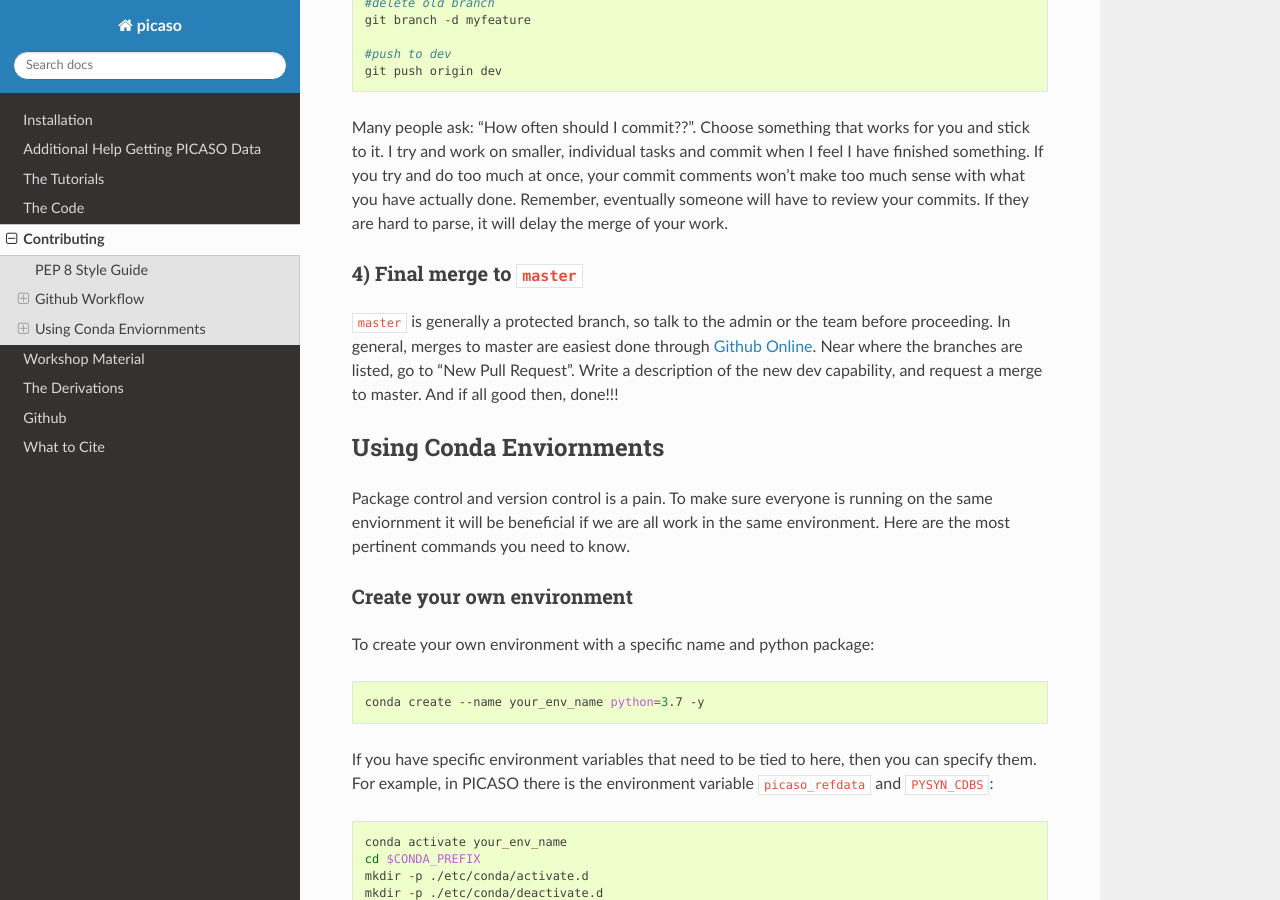
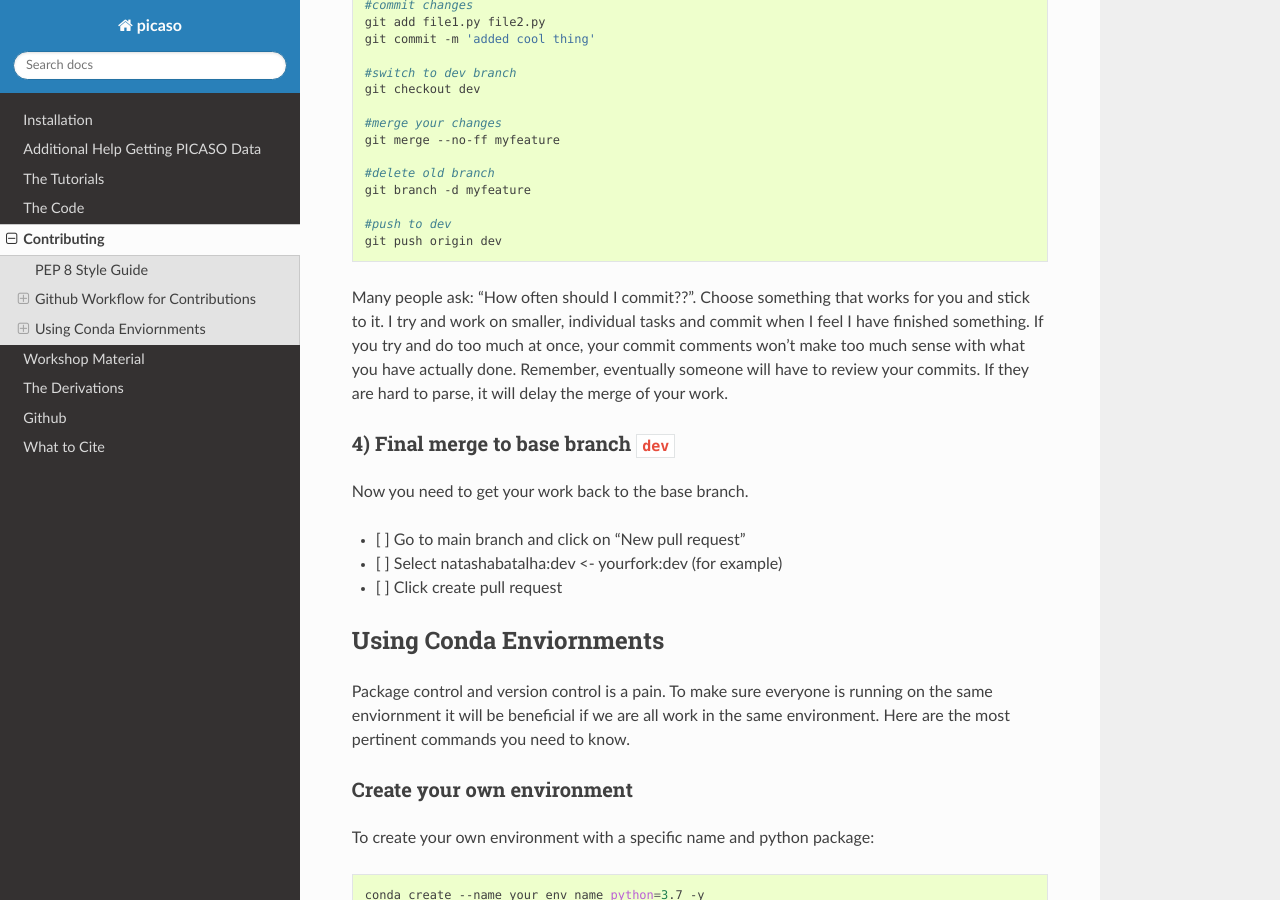
Before and after one commit to natashabatalha/picaso, a Sphinx documentation site: the page built from docs/contribution.rst, in a window 1280 px wide and 900 px high, scrolled down 2783 px. Built offline with Sphinx 7.4.7 and the Read the Docs theme 3.1.0, drawn with Linux system fonts in a browser that asks for light colours; pages that are not in the unit, such as notebooks, are missing from menus; the version number is read from the project's files by our own code; some of the changed text lies outside the part shown.

Commit message:
add instructions for creating a forked repository in #233

```diff
--- a/docs/contribution.rst
+++ b/docs/contribution.rst
@@ -61,19 +61,26 @@
 	gama  = (g1-lamda)/g2							  #eqn 22
 
 
-Github Workflow
----------------
+Github Workflow for Contributions
+---------------------------------
 
 Before contributing, consider submitting an issue request. Sometimes we may already be aware of an issue and can help you fix something faster.
 
-1) Clone the repository
+1) Fork the repository
+^^^^^^^^^^^^^^^^^^^^^^
+- [ ] Go to https://github.com/natashabatalha/picaso
+- [ ] Click "Fork" on the main page.
+- [ ] Name your forked repository
+- [ ] (Recommended): Uncheck "Copy the master branch only" to get all PICASO branches
+
+2) Clone the repository
 ^^^^^^^^^^^^^^^^^^^^^^^
 
-Clone the repository that you are interested in working on.
+Go to your forked repository page and clone it:
 
 .. code-block:: bash
 
-	git clone https://github.com/natashabatalha/picaso.git
+	git clone https://github.com/YOURACCOUNT/picaso.git
 
 This will download a copy of the code to your computer. You will automatically be in the ``master`` branch upon downloading. You can track the dev branch like so:
 
@@ -123,9 +130,13 @@
 
 Many people ask: "How often should I commit??". Choose something that works for you and stick to it. I try and work on smaller, individual tasks and commit when I feel I have finished something. If you try and do too much at once, your commit comments won't make too much sense with what you have actually done. Remember, eventually someone will have to review your commits. If they are hard to parse, it will delay the merge of your work.
 
-4) Final merge to ``master``
-^^^^^^^^^^^^^^^^^^^^^^^^^^^^
-``master`` is generally a protected branch, so talk to the admin or the team before proceeding. In general, merges to master are easiest done through `Github Online <https://github.com/natashabatalha/picaso>`_. Near where the branches are listed, go to "New Pull Request". Write a description of the new dev capability, and request a merge to master. And if all good then, done!!!
+4) Final merge to base branch ``dev``
+^^^^^^^^^^^^^^^^^^^^^^^^^^^^^^^^^^^^^
+Now you need to get your work back to the base branch.
+
+- [ ] Go to main branch and click on "New pull request"
+- [ ] Select natashabatalha:dev <- yourfork:dev (for example)
+- [ ] Click create pull request
 
 Using Conda Enviornments
 ------------------------
```
